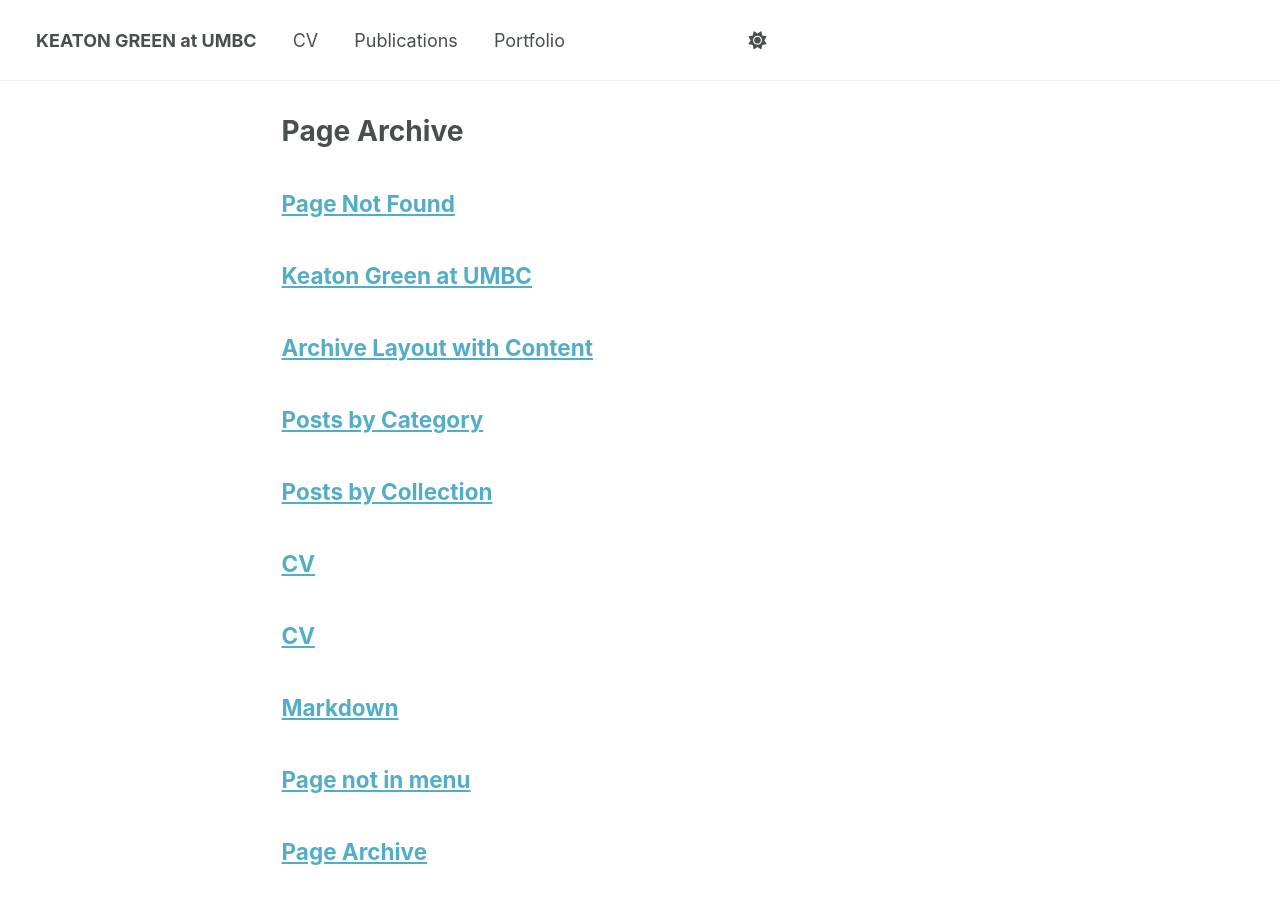
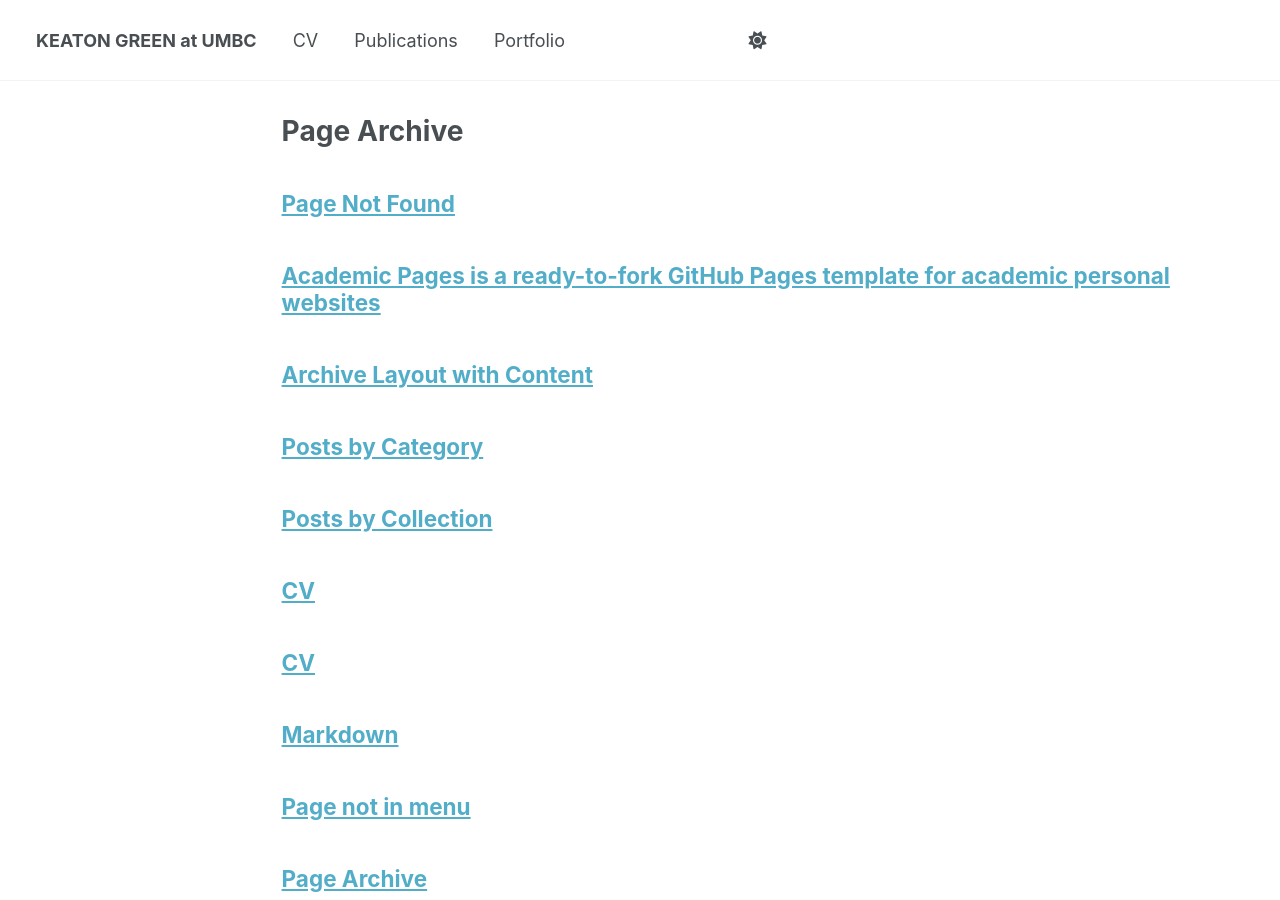
Before and after one commit to K3ATON-G1/K3ATON-G1.github.io, a Jekyll site: the page built from _pages/page-archive.html, in a window 1280 px wide and 900 px high. Built offline with Jekyll 4.4.1, drawn with Linux system fonts in a browser that asks for light colours; a script that is not in the unit is left out.

Commit message:
Update about.md

```diff
--- a/_pages/about.md
+++ b/_pages/about.md
@@ -1,11 +1,12 @@
 ---
-layout: home
-title: "Keaton Green at UMBC"
+permalink: /
+title: "Academic Pages is a ready-to-fork GitHub Pages template for academic personal websites"
+author_profile: true
 redirect_from:
   - /about/
   - /about.html
-author_profile: true
 ---
+
 "Keaton G. is a Shriver Peaceworker Fellow and a graduate student in Geography and Environmental Systems at UMBC, where his work integrates community practice, advanced spatial analysis, and critical approaches to urban environments. Before graduate school, he served as a Peace Corps volunteer working as a food security specialist, focusing on access, revenue generation, and nutrition. His efforts supported community level resilience and aligned with development scholarship that links household well-being to resource systems and local capacity building."
 
 "Through his placement with Healthy Neighborhoods Inc., he supports homeowner repair programs, senior stabilization initiatives, reinvestment strategies, and the everyday infrastructures that contribute to neighborhood stability. This work resonates with urban political economy frameworks that examine how community well-being emerges through policy, investment, and unequal spatial arrangements."
```
